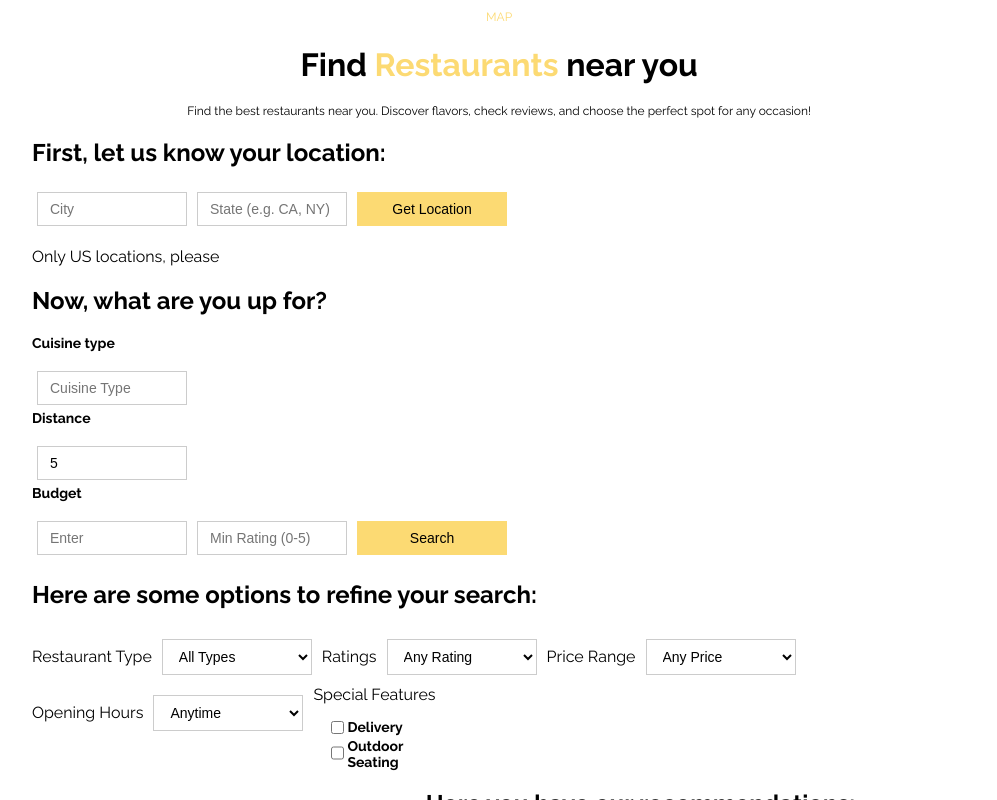
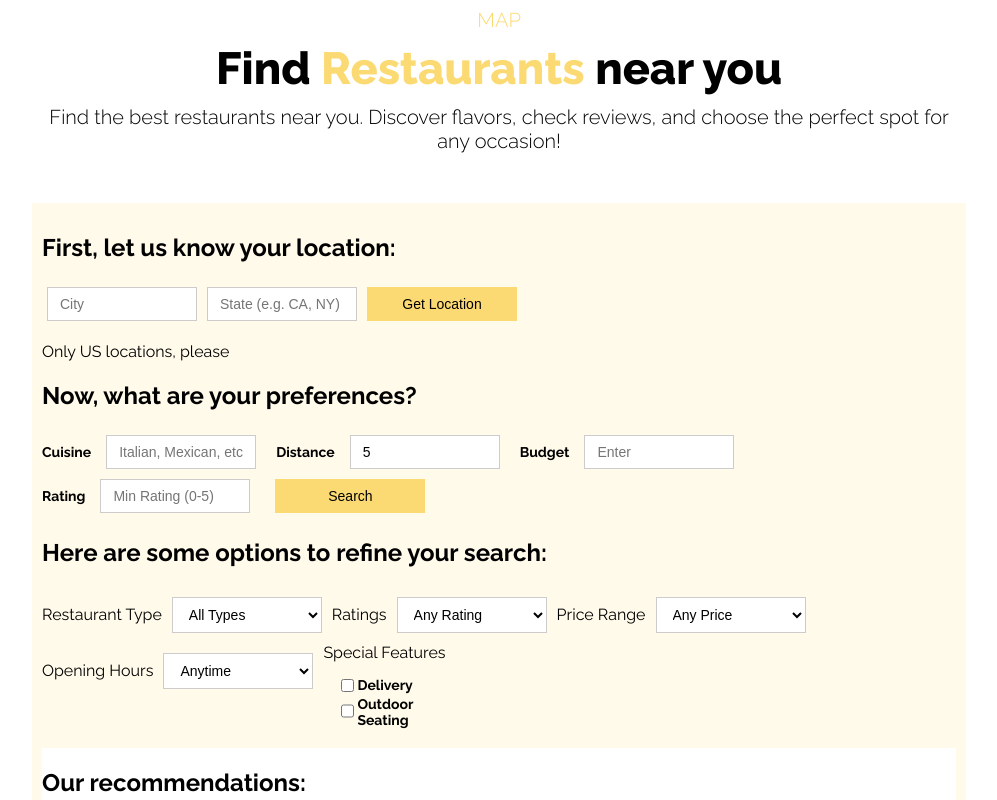
Before and after one commit to Nataliavv1/ProjecteFinal-AWUG-I, a React (Create React App) app: page /restaurants in a window 1280 px wide. Shown: the part 160-960 px from the top of the page, without its empty margins (89-1086 px from the left). Built offline with nearby package versions, Linux system fonts and the light colour scheme.

Commit message:
mapa
no feia bé el request
arreglat una mica apartat formulari
falta: mirar per que no van els filtres encara

```diff
--- a/src/components/Restaurants.css
+++ b/src/components/Restaurants.css
@@ -13,10 +13,28 @@
   .restaurants-page-title-div {
     text-align: center;
     width:90%;
+    margin-bottom: 50px;
+  }
+
+  .mini-title p{
+    font-size: 15px;
+    font-weight: 400;
+    color: #fcca36;
   }
 
   .restaurants-page-title-div p{
-    font-size: 12px;
+    font-size: 20px;
+    font-weight: 300;
+    color: black;
+    margin: 10px 0;
+
+  }
+  .restaurants-page-title-div h1 {
+    font-size: 45px;
+    font-weight: 800;
+    color: black;
+    margin-top: 5px;
+    margin-bottom: 10px;
   }
 
   .yellow-text {
@@ -24,8 +42,11 @@
   }
 
   .restaurants-div {
-    /*background-color:  rgba(252, 202, 54, 0.5);*/
+    background-color: rgba(252, 202, 54, 0.1);
     width: 90%;
+    padding-top: 10px;
+    padding-left: 10px;
+    padding-right: 10px;
   }
 
   .location-form input{
@@ -47,10 +68,6 @@
     border-radius: 0px;
     background-color: #FCDA73;
     appearance: auto;
-  }
-
-  .location-form {
-    background-color: rgb(255, 255, 255);
   }
 
   .filter-options input{
@@ -92,6 +109,7 @@
     background-color: white;
     appearance: auto;
   }
+
   .restaurant-form button {
     width: 150px;
     margin: 5px;
@@ -101,6 +119,27 @@
     border-radius: 0px;
     background-color: #FCDA73;
     appearance: auto;
+  }
+
+  .restaurant-form-input {
+    display: flex;
+    flex-wrap: wrap;
+  }
+
+  .restaurant-form-input label {
+    margin-bottom: 0;
+    align-self: center;
+    width: min-content;
+    margin-right: 10px;
+  }
+
+  .restaurant-form-input input {
+    margin-right: 20px;
+  }
+
+  .restaurant-form-input-options {
+    display: flex;
+    flex-direction: row;
   }
 
   .special-features {
@@ -147,6 +186,13 @@
 .map-and-results {
     display: flex;
     flex-direction: row;
+    flex-wrap: wrap;
+    justify-content: center;
+    background-color: white;
+    margin-top: 20px;
+}
+.full-width {
+    flex-basis: 100%;
 }
 
 .results{
@@ -166,6 +212,7 @@
     display: flex;
     flex-direction: row;
     flex-wrap: wrap;
+    justify-content: center;
 }
 
 .restaurant {
--- a/src/components/Restaurants.js
+++ b/src/components/Restaurants.js
@@ -36,6 +36,7 @@ function Restaurants() {
       if (data.length > 0) {
         setLat(parseFloat(data[0].lat));
         setLng(parseFloat(data[0].lon));
+        alert("Location found, please continue filling the form.");
       } else {
         alert("Location not found. Try a different city/state.");
       }
@@ -143,14 +144,18 @@ function Restaurants() {
           </div>
 
           <div class="restaurant-form">
-          <h2>Now, what are you up for?</h2>
-            <label>Cuisine type</label>
+          <h2>Now, what are your preferences?</h2>
+            <div class="restaurant-form-input">
+              <div class="restaurant-form-input-options">
+                <label>Cuisine</label>
                 <input
                   type="text"
-              placeholder="Cuisine Type"
+                  placeholder="Italian, Mexican, etc."
                   value={cuisine}
                   onChange={(e) => setCuisine(e.target.value)}
                 />
+              </div>
+              <div class="restaurant-form-input-options">
               <label>Distance</label>
                 <input
                   type="number"
@@ -158,6 +163,8 @@ function Restaurants() {
                   value={distance}
                   onChange={(e) => setDistance(e.target.value)}
                 />
+              </div>
+              <div class="restaurant-form-input-options">
               <label>Budget</label>
                 <input
                   type="number"
@@ -165,6 +172,9 @@ function Restaurants() {
                   value={budget}
                   onChange={(e) => setBudget(e.target.value)}
                 />
+              </div>
+              <div class="restaurant-form-input-options">
+                <label>Rating</label>
                 <input
                   type="number"
                   step="0.1"
@@ -172,7 +182,9 @@ function Restaurants() {
                   value={minRating}
                   onChange={(e) => setMinRating(e.target.value)}
                 />
+              </div>
               <button type="submit" class="search-button" disabled={loading}>{loading ? <div className="loader"></div> : "Search"}</button>
+            </div>
           </div>
         </form>
 
@@ -234,10 +246,10 @@ function Restaurants() {
         </div>
 
         <div class="map-and-results">
-          <div id="map" style={{ height: "500px", width: "40%", marginTop: "52px" }}></div>
+          <h2 class="full-width">Our recommendations:</h2>
+          <div id="map" style={{ height: "500px", width: "45%", marginTop: "10px" }}></div>
 
           <div class="results">
-            <h2>Here you have our recommendations:</h2>
             <div class="results-boxes">
               {displayedRestaurants.length > 0 ? (
                 displayedRestaurants.map((restaurant, index) => (
@@ -247,7 +259,7 @@ function Restaurants() {
                     <p>📍 {restaurant.address.street_addr},</p>
                     <p>{restaurant.address.city}</p>
                     <p>⭐ {restaurant.weighted_rating_value.toFixed(1)} ({restaurant.aggregated_rating_count} reviews)</p>
-                    <p>{"$".repeat(restaurant.dollar_signs)} - 🕒{restaurant.is_open ? "Yes" : "No"}</p>
+                    <p>{"$".repeat(restaurant.dollar_signs)} - 🕒{restaurant.is_open ? "Open Now" : "Not Open"}</p>
                   </div>
                 ))
               ) : (
```
Lines whose indentation alone changed are shown as unchanged.
